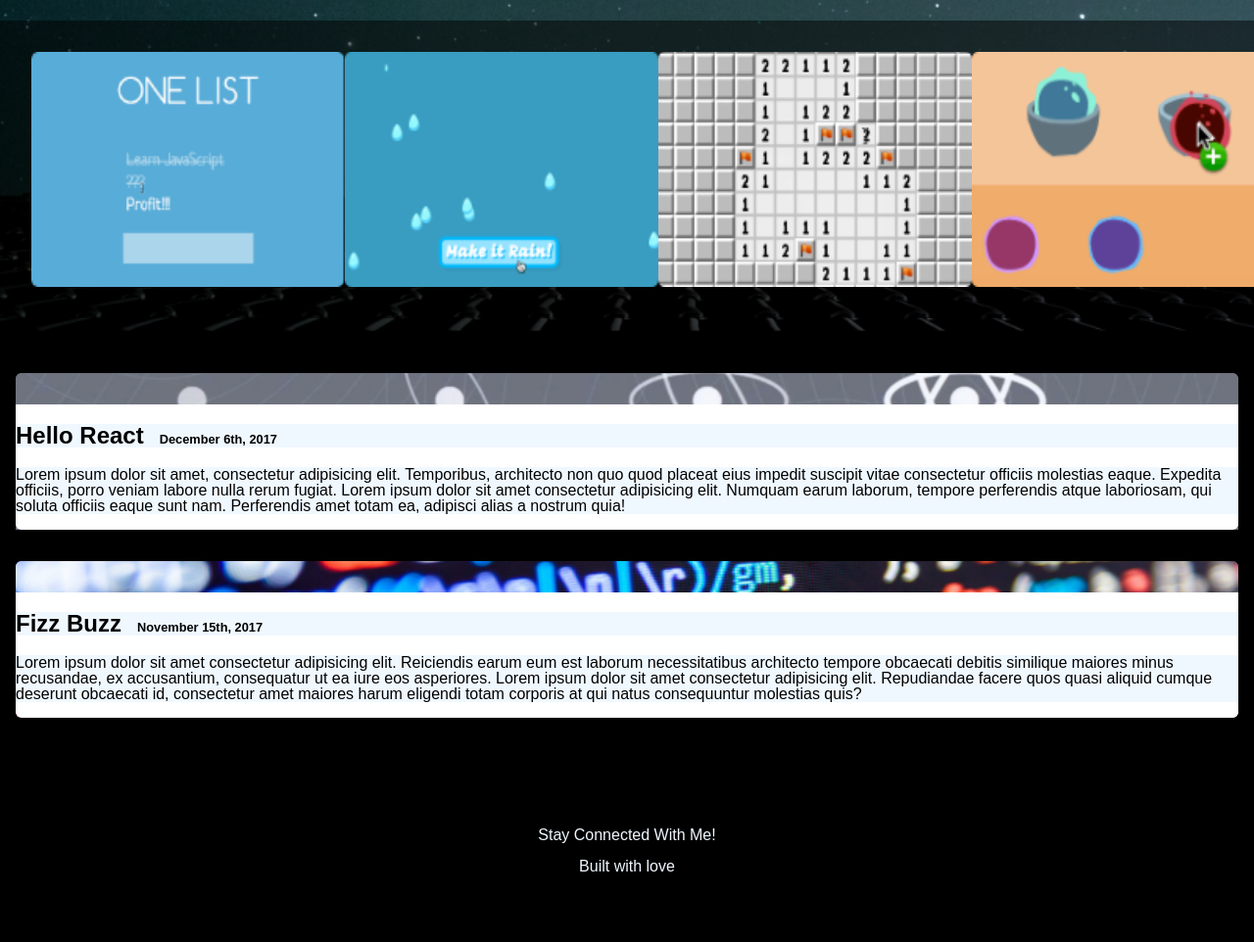
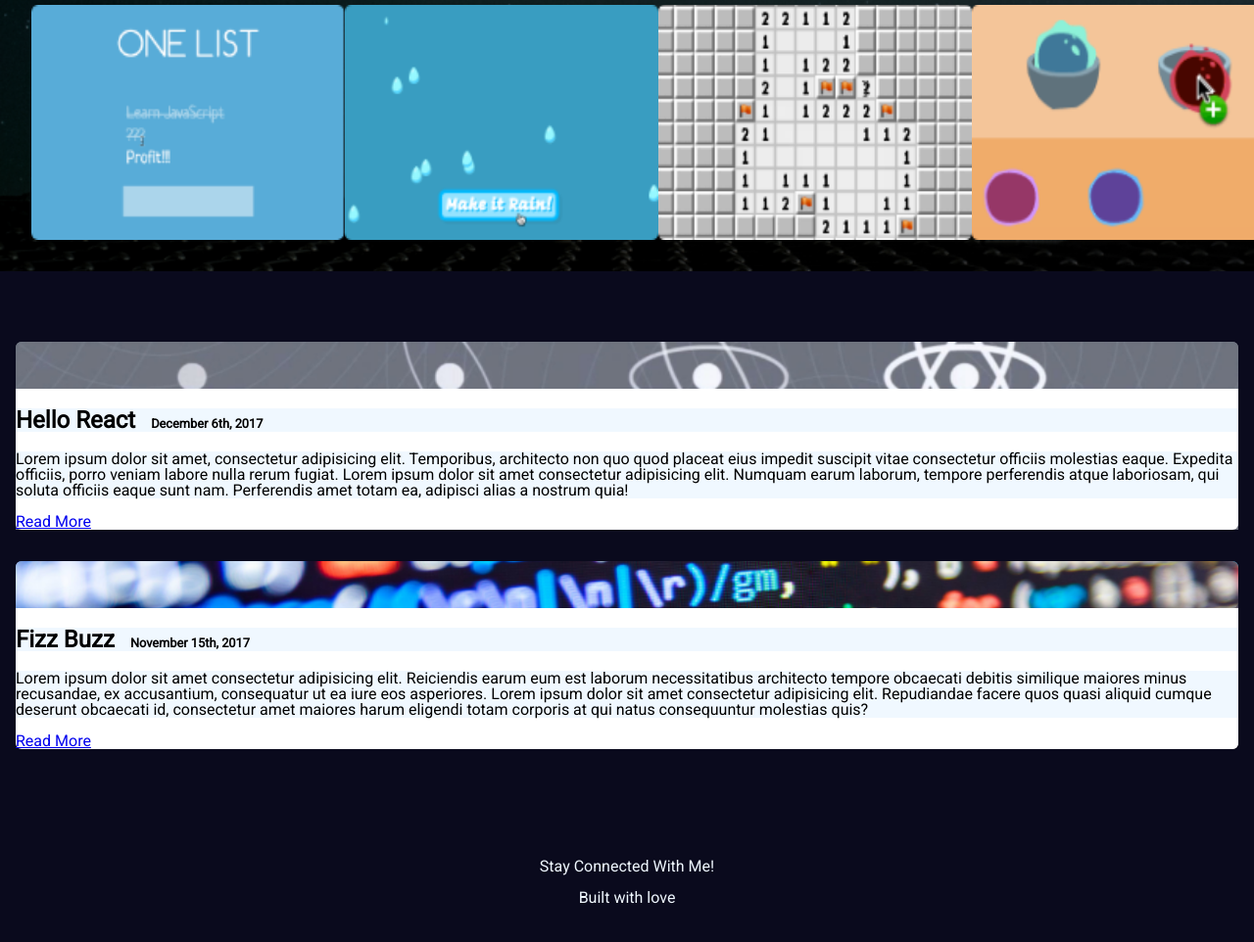
Before and after one commit to sgacio/portfolio, a website: page public/index.html in a window 1280 px wide. Shown: the part 622-1584 px from the top of the page at 98% size. Drawn offline with Linux system fonts and the light colour scheme.

Commit message:
styling changed, read more added

```diff
--- a/public/index.html
+++ b/public/index.html
@@ -4,6 +4,10 @@
     <meta charset="UTF-8" />
     <meta name="viewport" content="width=device-width, initial-scale=1" />
     <title>Portfolio</title>
+    <link
+      href="https://fonts.googleapis.com/css?family=Roboto&display=swap"
+      rel="stylesheet"
+    />
     <link rel="shortcut icon" href="/favicon.ico" />
     <link rel="stylesheet" href="/screen.css" />
   </head>
@@ -30,8 +34,9 @@
         <img src="./images/sensei-sense.png" alt="Sensei Sense i" />
       </section>
     </div>
+    <div class="middle-section">
       <nav id="middle-of-the-page">
-      <article>
+        <article id="">
           <div class="bottom-half-one">
             <header class="bottom-half-one"></header>
             <blockquote class="React">
@@ -40,13 +45,15 @@
               </h2>
               <p class="words-on-page">
                 Lorem ipsum dolor sit amet, consectetur adipisicing elit.
-              Temporibus, architecto non quo quod placeat eius impedit suscipit
-              vitae consectetur officiis molestias eaque. Expedita officiis,
-              porro veniam labore nulla rerum fugiat. Lorem ipsum dolor sit amet
-              consectetur adipisicing elit. Numquam earum laborum, tempore
-              perferendis atque laboriosam, qui soluta officiis eaque sunt nam.
-              Perferendis amet totam ea, adipisci alias a nostrum quia!
+                Temporibus, architecto non quo quod placeat eius impedit
+                suscipit vitae consectetur officiis molestias eaque. Expedita
+                officiis, porro veniam labore nulla rerum fugiat. Lorem ipsum
+                dolor sit amet consectetur adipisicing elit. Numquam earum
+                laborum, tempore perferendis atque laboriosam, qui soluta
+                officiis eaque sunt nam. Perferendis amet totam ea, adipisci
+                alias a nostrum quia!
               </p>
+              <a href="React"><span class="read-more">Read More</span></a>
             </blockquote>
           </div>
         </article>
@@ -59,14 +66,15 @@
               </h2>
               <p class="words-on-page">
                 Lorem ipsum dolor sit amet consectetur adipisicing elit.
-              Reiciendis earum eum est laborum necessitatibus architecto tempore
-              obcaecati debitis similique maiores minus recusandae, ex
+                Reiciendis earum eum est laborum necessitatibus architecto
+                tempore obcaecati debitis similique maiores minus recusandae, ex
                 accusantium, consequatur ut ea iure eos asperiores. Lorem ipsum
                 dolor sit amet consectetur adipisicing elit. Repudiandae facere
-              quos quasi aliquid cumque deserunt obcaecati id, consectetur amet
-              maiores harum eligendi totam corporis at qui natus consequuntur
-              molestias quis?
+                quos quasi aliquid cumque deserunt obcaecati id, consectetur
+                amet maiores harum eligendi totam corporis at qui natus
+                consequuntur molestias quis?
               </p>
+              <a href="Fizz-Buzz"><span class="read-more">Read More</span></a>
             </blockquote>
           </div>
         </article>
@@ -75,5 +83,6 @@
         <p>Stay Connected With Me!</p>
         <p>Built with love</p>
       </footer>
+    </div>
   </body>
 </html>
--- a/public/screen.css
+++ b/public/screen.css
@@ -12,7 +12,7 @@ body {
   background-image: url(./images/space.png);
   background-size: cover;
   background-repeat: no-repeat;
-  margin: 15rem 0 0 0;
+  margin: 10rem 0 0 0;
 }
 
 .my-name {
@@ -22,7 +22,8 @@ body {
   padding-right: 3rem;
   padding-left: 1rem;
   margin-top: -2rem;
-  opacity: .5;
+  opacity: .8;
+  font-family: 'Roboto', sans-serif;
 }
 
 h1 {
@@ -46,6 +47,7 @@ h1 {
   margin: 0;
   padding: 0;
   height: 20rem;
+  margin-bottom: 2rem;
 }
 
 header {
@@ -74,6 +76,12 @@ nav {
   flex-direction: column;
 }
 
+.middle-section {
+  background-color: rgb(10, 10, 29);
+  margin-top: 0rem;
+  padding-top: 1rem;
+}
+
 .words-on-page {
   color: black;
   background-color: aliceblue;
@@ -86,7 +94,7 @@ nav {
 
 .bottom-half-one {
   background-image: url(./images/react-new.png);
-  height: 10rem;
+  height: 12rem;
   background-size: 100% auto;
   background-repeat: no-repeat;
   background-position: center;
@@ -96,6 +104,7 @@ nav {
   border-radius: 6px;
   border-bottom-left-radius: 0;
   border-bottom-right-radius: 0;
+  font-family: 'Roboto', sans-serif;
 }
 
 article {
@@ -122,7 +131,7 @@ div>blockquote {
 
 .bottom-half-two {
   background-image: url(./images/code-new.png);
-  height: 10rem;
+  height: 12rem;
   background-size: 100% auto;
   background-repeat: no-repeat;
   background-position: center;
@@ -130,6 +139,7 @@ div>blockquote {
   flex-direction: column;
   border: .4rem solid none;
   border-radius: 6px;
+  font-family: 'Roboto', sans-serif;
 }
 
 footer {
@@ -137,4 +147,5 @@ footer {
   text-align: center;
   padding-top: 5rem;
   padding-bottom: 5rem;
+  font-family: 'Roboto', sans-serif;
 }
```
Lines whose indentation alone changed are shown as unchanged.
